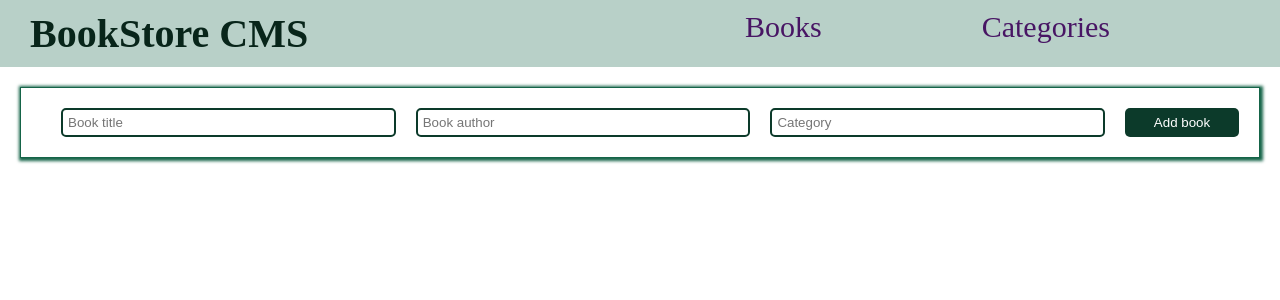
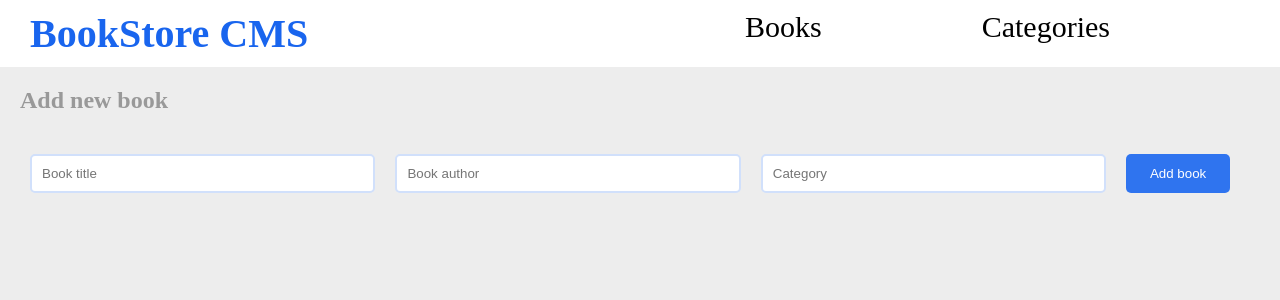
Before and after one commit to ciraganenicole/BookStore, a React (Create React App) app: page / in a window 1280 px wide. Shown: the top 300 px of the page. Built offline with nearby package versions, Linux system fonts and the light colour scheme; no server answers; the HTML template or start-up script is replaced by a standard one.

Commit message:
Fix bugs and linters errors

```diff
--- a/src/components/books/book.js
+++ b/src/components/books/book.js
@@ -23,15 +23,9 @@ const book = () => {
         >
           <section className="grid-item">
             <div>
-              <p>
-                <span className="title">{book.title}</span>
-                <span className="by">By</span>
-                <span className="author">{book.author}</span>
-              </p>
-              <p className="categ">
-                Category:
-                <span className="category">{book.category}</span>
-              </p>
+              <p><span className="category">{book.category}</span></p>
+              <p><span className="title">{book.title}</span></p>
+              <p><span className="author">{book.author}</span></p>
             </div>
             <ul className="list">
               <li>
@@ -53,7 +47,8 @@ const book = () => {
           </section>
           <section className="grid-item item1">
             <div>
-              <p>Completed</p>
+              <p className="pourcent">65%</p>
+              <p className="complete">Completed</p>
             </div>
             <div className="circle-wrap">
               <div className="circle">
@@ -73,7 +68,7 @@ const book = () => {
               <p className="chap">Chapter 17</p>
             </div>
             <button type='submit'>
-              Update progress
+              UPDATE PROGRESS
             </button>
           </section>
         </div>
--- a/src/components/books/form.js
+++ b/src/components/books/form.js
@@ -41,6 +41,8 @@ const books = () => {
   };
 
   return (
+    <>
+      <h2>Add new book</h2>
       <form onSubmit={handleSubmit} className='form'>
         <input
           type='text'
@@ -71,6 +73,7 @@ const books = () => {
           value='Add book'
         />
       </form>
+    </>
   );
 };
 
--- a/src/components/books/headers.js
+++ b/src/components/books/headers.js
@@ -18,7 +18,7 @@ const Header = () => {
   return (
     <header className='header'>
       <h1>BookStore CMS</h1>
-      <ul className='list'>
+      <ul className='liste'>
         {data.map(({ id, name, url }) => (
           <NavLink key={id} to={url}>
             <li>{name}</li>
--- a/src/index.css
+++ b/src/index.css
@@ -3,95 +3,121 @@
 body {
   padding: 0;
   margin: 0;
+  background-color: #ededed;
 }
-.header{
+
+.header {
   display: flex;
   justify-content: space-between;
   padding: 10px;
-  background-color:#b8d0c8;
+  background-color: white;
 }
-h1{
-  margin: 0px;
-  color: #08251a;
+
+h1 {
+  margin: 0;
+  color: #1965ee;
   font-size: 24px;
 }
-.header li{
+
+li {
+  list-style-type: none;
+}
+
+.header li {
   margin-right: 10px;
 }
-ul{
-  margin: 0px 0px 0px 30px;
+
+ul {
+  margin: 0;
 }
-a{
+
+a {
   text-decoration: none;
-  color: #481564;
+  color: black;
   font-size: 20px;
   margin-right: 10px;
 }
-.row{
+
+.row {
   display: grid;
+  margin: 20px;
+  border: 2px solid #d1e0fb;
+}
+
+.grid-item {
+  background-color: white;
+  text-align: start;
   padding: 20px;
 }
-.grid-item {
-  background-color: white;
-  border: 1px solid #156448;
-  text-align: start;
-  padding: 20px;
-  -moz-box-shadow: 1px 1px 3px 2px #156448;
-  -webkit-box-shadow: 1px 1px 3px 2px #156448;
-  box-shadow: 1px 1px 3px 2px #156448;
+
+p {
+  margin: 10px;
 }
-.title,
-.current{
-  color: 	#114f39;
-  font-size: 30px;
-  font-family: "roboto", sans-serif;
-  font-weight: bold;
-  margin-right: 10px;
-}
-.author,
-.chap{
-  margin-left: 10px;
-  font-weight: bolder;
-  color: #114f39;
-  font-size: 30px;
-}
-.by{
+
+.title {
+  color: black;
   font-size: 30px;
   font-weight: bold;
 }
-.categ{
-  color: #155864;
-  font-size: 24px;
+
+.author {
+  font-weight: bolder;
+  color: #1965ee;
+  font-size: 20px;
 }
-.category{
-  font-size: 20px;
-  color: #644815;
-  margin-left: 10px;
+
+.category,
+.current {
+  font-size: 16px;
+  color: #999;
   font-weight: bold;
 }
-.item1{
+
+.item1 {
   display: flex;
   flex-direction: row-reverse;
   align-items: center;
 }
-.item1 p{
-  color: #08251a;
+
+.pourcent {
   font-size: 30px;
+  margin: 0;
   font-weight: bold;
 }
-.list{
+
+.complete {
+  margin: 0;
+  font-size: 24px;
+}
+
+.list {
   display: flex;
-  padding: 0px;
+  padding: 0;
+  margin-top: 30px;
 }
-li{
-  list-style-type: none;
+
+.liste {
+  display: flex;
+  padding: 0;
 }
+
 .circle-wrap {
   background: #0c3a2a;
   border-radius: 50%;
   border: 1px solid #cdcbd0;
   margin-right: 200px;
   margin-bottom: 140px;
+}
+
+.mask.full,
+.circle .fill {
+  animation: fill ease-in-out 3s;
+  transform: rotate(135deg);
+}
+
+.mask .fill {
+  clip: rect(0, 75px, 150px, 0);
+  background-color: #1965ee;
 }
 
 .circle-wrap .circle .mask,
@@ -103,7 +129,7 @@ li{
 }
 
 .circle-wrap .circle .mask {
-  clip: rect(0px, 150px, 150px, 75px);
+  clip: rect(0, 150px, 150px, 75px);
 }
 
 .circle-wrap .inside-circle {
@@ -122,59 +148,53 @@ li{
   font-size: 2em;
 }
 
-/* color animation */
-
-/* 3rd progress bar */
-.mask .fill {
-  clip: rect(0px, 75px, 150px, 0px);
-  background-color: #0c3a2a;
-}
-
-.mask.full,
-.circle .fill {
-  animation: fill ease-in-out 3s;
-  transform: rotate(135deg);
-}
-
-@keyframes fill{
+@keyframes fill {
   0% {
     transform: rotate(0deg);
   }
+
   100% {
     transform: rotate(135deg);
   }
 }
 
-li button{
-  background-color: #0c3a2a;
-  color: white;
-  width: 90px;
+li button {
+  background-color: white;
+  color: #1965ee;
   padding: 5px;
   border: none;
-  border-radius: 5px;
-  margin-left: 5px;
+  margin-right: 5px;
 }
-button[type='submit']{
-  background-color: #0c3a2a;
+
+button[type='submit'] {
+  background-color: #2f74ef;
   color: white;
-  width: 150px;
-  padding: 5px;
+  padding: 10px 20px;
+  margin-top: 30px;
   border: none;
   border-radius: 5px;
 }
-.form{
+
+.form {
   display: flex;
   flex-direction: column;
   padding: 20px;
 }
-input{
+
+h2 {
+  color: #999;
+  margin-left: 20px;
+}
+
+input {
   margin-bottom: 5px;
-  padding: 5px;
-  border: 2px solid #0c3a2a;
+  padding: 10px;
+  border: 2px solid #d1e0fb;
   border-radius: 5px;
 }
-input[type="submit"]{
-  background-color: #0c3a2a;
+
+input[type="submit"] {
+  background-color: #2f74ef;
   color: white;
   padding: 5px;
   border: none;
@@ -182,31 +202,32 @@ input[type="submit"]{
 }
 
 @media screen and (min-width: 600px) {
-  h1{
+  h1 {
     font-size: 40px;
     margin-left: 20px;
   }
-  a{
+
+  a {
     font-size: 30px;
     margin-right: 150px;
   }
- .row{
+
+  .row {
     grid-template-columns: auto auto auto;
   }
- .form{
+
+  .form {
     flex-direction: row;
-   border: 1px solid #156448;
-   margin: 20px;
-   -moz-box-shadow: 1px 1px 3px 2px #156448;
-   -webkit-box-shadow: 1px 1px 3px 2px #156448;
-   box-shadow: 1px 1px 3px 2px #156448;
+    margin: 10px;
   }
- input{
-  margin-bottom: 0px;
-  width: 90%;
- margin-left: 20px;
+
+  input {
+    margin-bottom: 0;
+    width: 100%;
+    margin-right: 20px;
   }
-input[type="submit"]{
+
+  input[type="submit"] {
     width: 30%;
   }
 }
```
Lines whose indentation alone changed are shown as unchanged.
